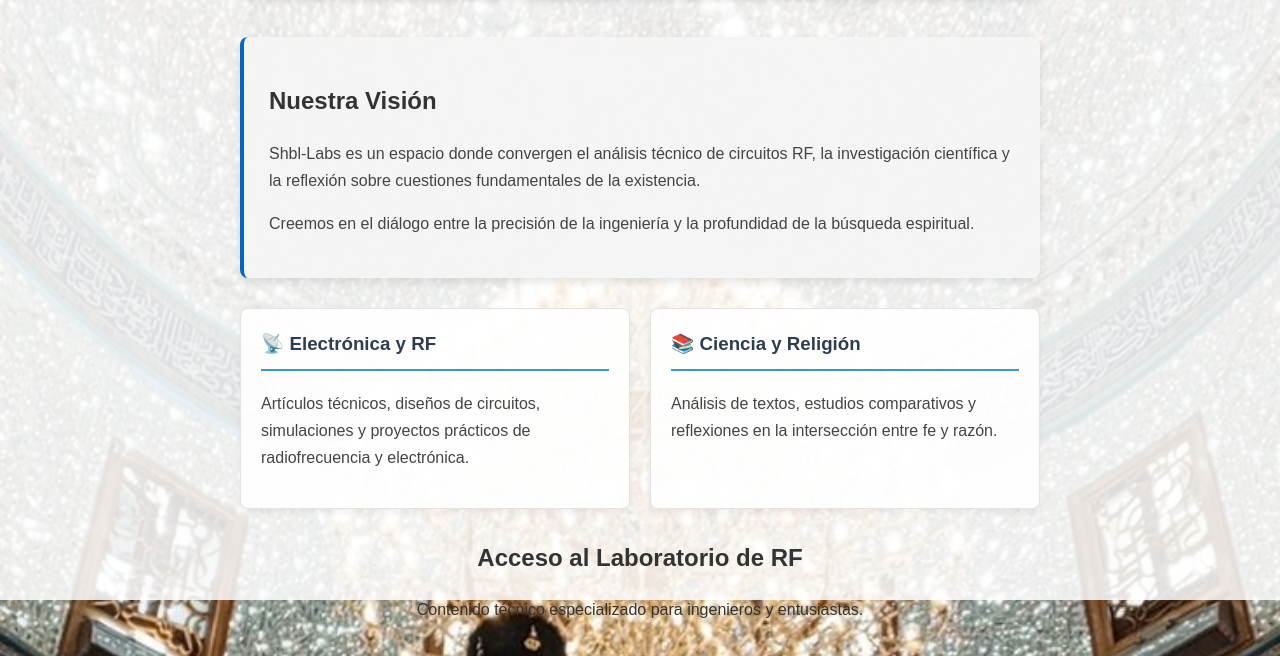
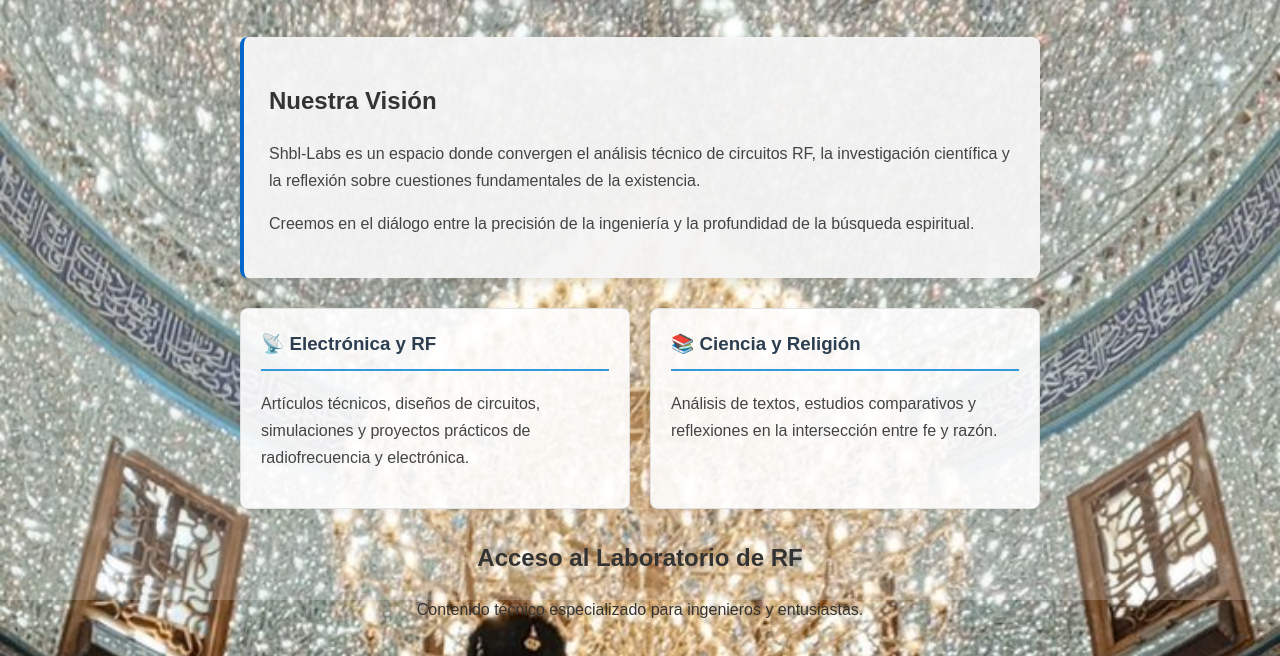
Before and after one commit to Active-freedom-3250/shbl-labs, a plain HTML site: page index.html in a window 1280 px wide. Shown: the part 200-856 px from the top of the page. Drawn offline with Linux system fonts and the light colour scheme.

Commit message:
Update index.html

```diff
--- a/index.html
+++ b/index.html
@@ -30,7 +30,7 @@
             left: 0;
             right: 0;
             bottom: 0;
-            background-color: rgba(255, 255, 255, 0.85);
+            background-color: rgba(255, 255, 255, 0.2);
             z-index: -1;
         }
 
```
